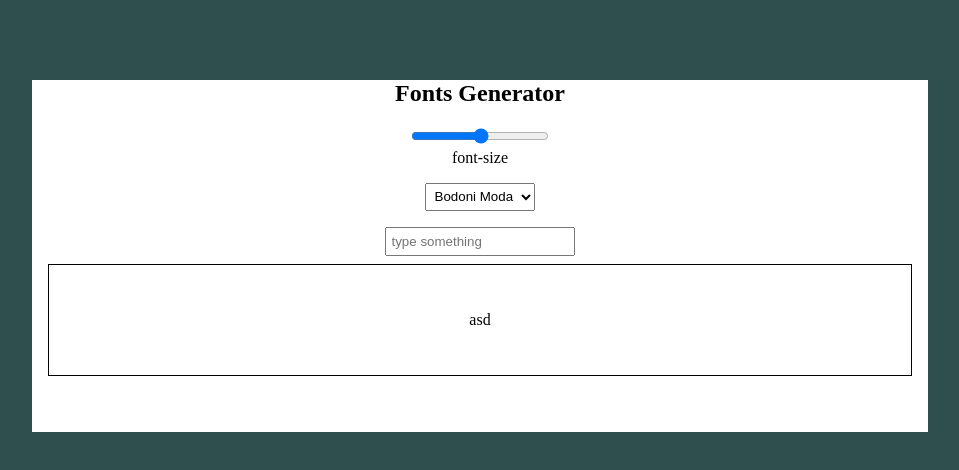
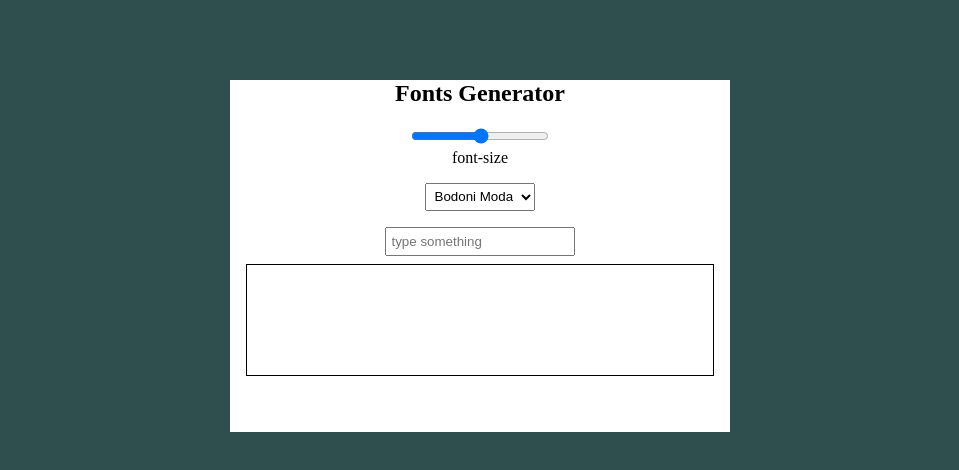
Before and after one commit to WeiMingTay/20220824_005_fontSizeFamily, a plain HTML site: page index.html in a window 1280 px wide. Shown: the whole page, without its empty margins (160-1119 px from the left). Drawn offline with Linux system fonts and the light colour scheme.

Commit message:
p-tag gelöscht

```diff
--- a/assets/css/style.css
+++ b/assets/css/style.css
@@ -33,6 +33,7 @@ section {
     background-color: #fff;
     margin: 10vh auto;
     width: 70vw;
+    max-width: 500px;
     height: 44vh;
     text-align: center;
 }
--- a/index.html
+++ b/index.html
@@ -24,7 +24,7 @@
             </form>
         </div>
         <div class="ausgabe">
-            <p id="ausgabeFeld">asd</p>
+            <p id="ausgabeFeld"></p>
         </div>
     </section>
 
```
